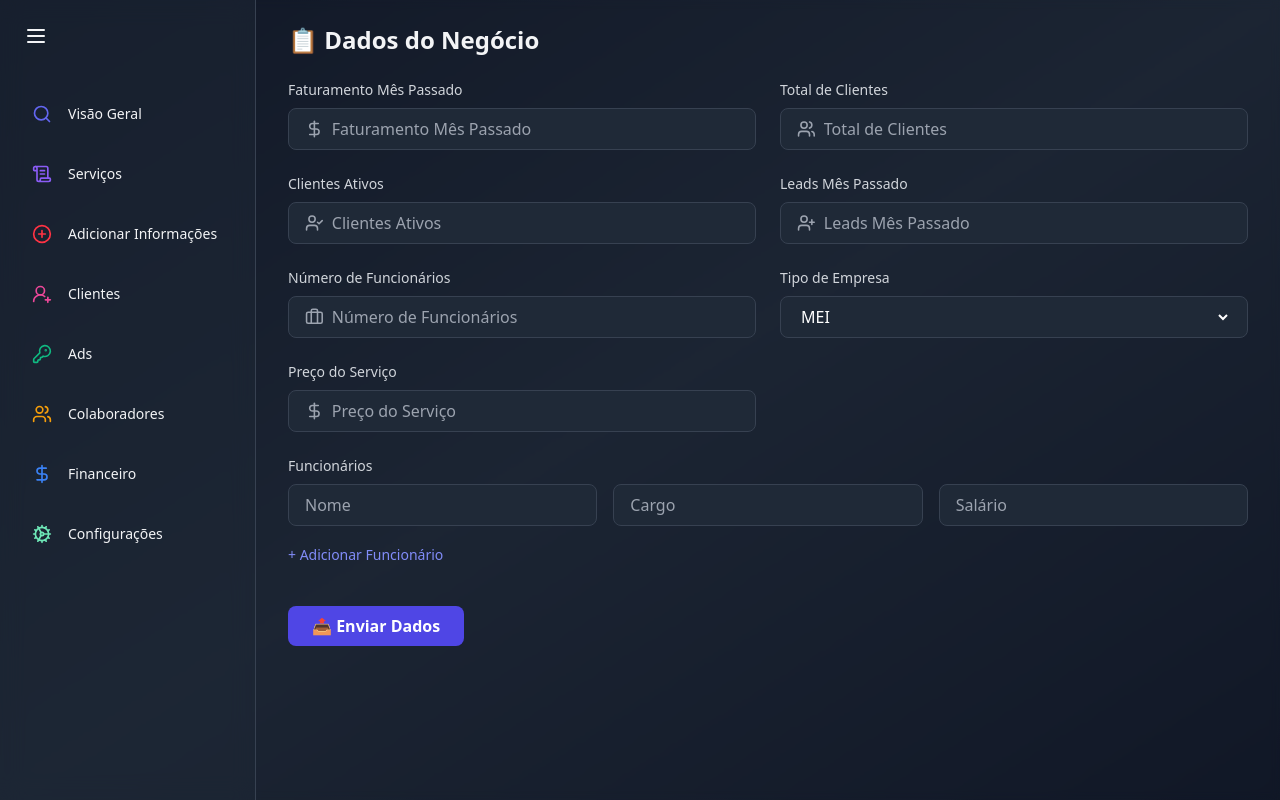
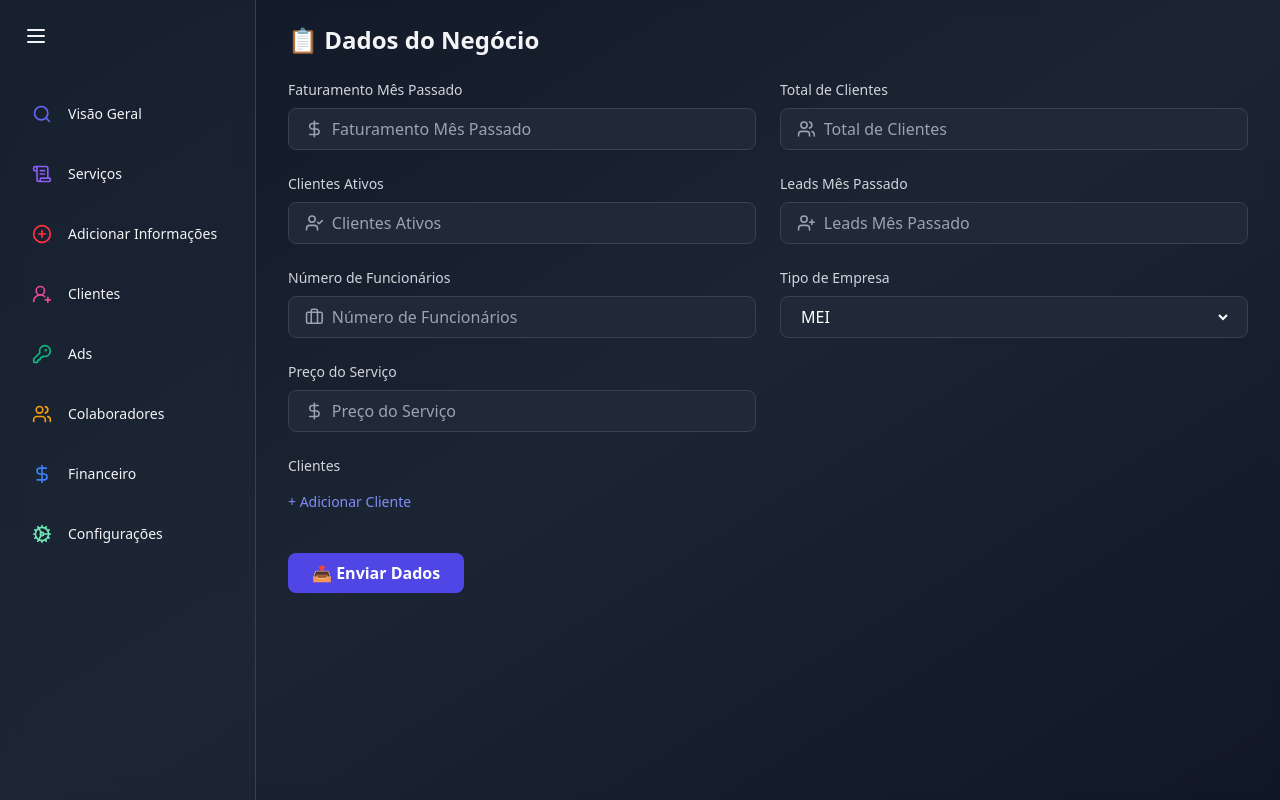
Before and after one commit to thepatroa/patroa, a React (Vite) app in the folder frontend/: page /informacoes in a window 1280 px wide. Built offline with nearby package versions, Linux system fonts and the light colour scheme.

Commit message:
beautiful: 💎 add client information form into information overview

```diff
--- a/frontend/src/pages/InformationOverview.jsx
+++ b/frontend/src/pages/InformationOverview.jsx
@@ -18,6 +18,7 @@ const BusinessOverviewForm = () => {
 		companyType: "MEI",
 		employees: [{ name: "", salary: "", role: "" }],
 		servicePrice: "",
+		clients: []
 	});
 
 	const handleChange = (e) => {
@@ -32,8 +33,7 @@ const BusinessOverviewForm = () => {
 
 	const handleEmployeeChange = (index, field, value) => {
 		const updated = [...form.employees];
-		updated[index][field] =
-			field === "salary" ? currencyFormatter.format(Number(value.replace(/\D/g, "")) / 100) : value;
+		updated[index][field] = field === "salary" ? currencyFormatter.format(Number(value.replace(/\D/g, "")) / 100) : value;
 		setForm({ ...form, employees: updated });
 	};
 
@@ -46,6 +46,37 @@ const BusinessOverviewForm = () => {
 		setForm({ ...form, employees: updated });
 	};
 
+	const handleClientChange = (index, field, value) => {
+		const updated = [...form.clients];
+		updated[index][field] = value;
+		setForm({ ...form, clients: updated });
+	};
+
+	const removeClient = (indexToRemove) => {
+		const updated = form.clients.filter((_, idx) => idx !== indexToRemove);
+		setForm({ ...form, clients: updated });
+	};
+
+	const addClient = () => {
+		setForm({
+			...form,
+			clients: [...form.clients, {
+				name: "",
+				type: "MEI",
+				company: "",
+				email: "",
+				leads: "",
+				cpa: "",
+				roas: "",
+				conversion: "",
+				monthlyFee: "",
+				channel: "",
+				description: "",
+				duration: ""
+			}]
+		});
+	};
+
 	const handleSubmit = (e) => {
 		e.preventDefault();
 		console.log("📤 Dados para envio:", JSON.stringify(form, null, 2));
@@ -56,100 +87,72 @@ const BusinessOverviewForm = () => {
 		<div className='flex-1 relative z-10 overflow-auto'>
 			<main className='max-w-7xl mx-auto py-6 px-4 lg:px-8'>
 				<h2 className='text-2xl font-semibold mb-6 text-gray-100'>📋 Dados do Negócio</h2>
-
 				<form onSubmit={handleSubmit} className='grid grid-cols-1 sm:grid-cols-2 gap-6 text-gray-100'>
 					<InputField label='Faturamento Mês Passado' name='lastMonthRevenue' icon={DollarSign} value={form.lastMonthRevenue} onChange={handleCurrencyChange} />
 					<InputField label='Total de Clientes' name='totalClients' icon={Users} value={form.totalClients} onChange={handleChange} />
 					<InputField label='Clientes Ativos' name='activeClients' icon={UserCheck} value={form.activeClients} onChange={handleChange} />
 					<InputField label='Leads Mês Passado' name='lastMonthLeads' icon={UserPlus} value={form.lastMonthLeads} onChange={handleChange} />
 					<InputField label='Número de Funcionários' name='totalEmployees' icon={Briefcase} value={form.totalEmployees} onChange={handleChange} />
-
-					{/* SELECT TIPO DE EMPRESA */}
 					<div>
 						<label className='block text-sm font-medium text-gray-300 mb-2'>Tipo de Empresa</label>
 						<div className='bg-gray-800 border border-gray-700 rounded-lg px-4 py-2'>
-							<select
-								name='companyType'
-								value={form.companyType}
-								onChange={handleChange}
-								className='w-full bg-transparent text-white outline-none'
-							>
+							<select name='companyType' value={form.companyType} onChange={handleChange} className='w-full bg-transparent text-white outline-none'>
 								<option value='MEI'>MEI</option>
 								<option value='Microempresa'>Microempresa</option>
 								<option value='Pequena Empresa'>Pequena Empresa</option>
 							</select>
 						</div>
 					</div>
-
 					<InputField label='Preço do Serviço' name='servicePrice' icon={DollarSign} value={form.servicePrice} onChange={handleCurrencyChange} />
-
-					{/* FUNCIONÁRIOS */}
 					<div className='sm:col-span-2'>
-						<label className='block text-sm font-medium text-gray-300 mb-2'>Funcionários</label>
-
+						<label className='block text-sm font-medium text-gray-300 mb-2'>Clientes</label>
+						{form.clients.length > 0 && (
 							<AnimatePresence>
-							{form.employees.map((emp, index) => (
+								{form.clients.map((client, index) => (
 									<motion.div
 										key={index}
 										initial={{ opacity: 0, y: -10 }}
 										animate={{ opacity: 1, y: 0 }}
-									exit={{ opacity: 0, scale: 0.95, transition: { duration: 0.2 } }}
-									className='grid grid-cols-1 sm:grid-cols-3 gap-4 mb-4 relative'
+										exit={{ opacity: 0, scale: 0.95 }}
+										className='relative grid grid-cols-1 sm:grid-cols-2 gap-4 mb-6'
 									>
-									<input
-										type='text'
-										placeholder='Nome'
-										className='bg-gray-800 text-white border border-gray-700 rounded-lg px-4 py-2 placeholder-gray-400'
-										value={emp.name}
-										onChange={(e) => handleEmployeeChange(index, "name", e.target.value)}
-									/>
-									<input
-										type='text'
-										placeholder='Cargo'
-										className='bg-gray-800 text-white border border-gray-700 rounded-lg px-4 py-2 placeholder-gray-400'
-										value={emp.role}
-										onChange={(e) => handleEmployeeChange(index, "role", e.target.value)}
-									/>
-									<div className='flex gap-2'>
-										<input
-											type='text'
-											placeholder='Salário'
-											className='flex-1 bg-gray-800 text-white border border-gray-700 rounded-lg px-4 py-2 placeholder-gray-400'
-											value={emp.salary}
-											onChange={(e) => handleEmployeeChange(index, "salary", e.target.value)}
-										/>
-										{form.employees.length > 1 && (
 										<button
 											type='button'
-												onClick={() => removeEmployee(index)}
-												className='text-red-500 hover:text-red-400 px-2'
-												title='Remover colaborador'
+											onClick={() => removeClient(index)}
+											className='absolute top-0 right-0 text-red-500 hover:text-red-400'
+											title='Remover cliente'
 										>
 											<Trash2 size={20} />
 										</button>
-										)}
+										<InputField label='Nome' name='name' value={client.name} onChange={(e) => handleClientChange(index, 'name', e.target.value)} />
+										<div>
+											<label className='block text-sm font-medium text-gray-300 mb-2'>Tipo de Empresa</label>
+											<div className='bg-gray-800 border border-gray-700 rounded-lg px-4 py-2'>
+												<select value={client.type} onChange={(e) => handleClientChange(index, 'type', e.target.value)} className='w-full bg-transparent text-white outline-none'>
+													<option value='MEI'>MEI</option>
+													<option value='Microempresa'>Microempresa</option>
+													<option value='Pequena Empresa'>Pequena Empresa</option>
+												</select>
 											</div>
+										</div>
+										<InputField label='Nome da Empresa' name='company' value={client.company} onChange={(e) => handleClientChange(index, 'company', e.target.value)} />
+										<InputField label='Email' name='email' value={client.email} onChange={(e) => handleClientChange(index, 'email', e.target.value)} />
+										<InputField label='Leads' name='leads' value={client.leads} onChange={(e) => handleClientChange(index, 'leads', e.target.value)} />
+										<InputField label='CPA' name='cpa' value={client.cpa} onChange={(e) => handleClientChange(index, 'cpa', e.target.value)} />
+										<InputField label='ROAS' name='roas' value={client.roas} onChange={(e) => handleClientChange(index, 'roas', e.target.value)} />
+										<InputField label='Conversão' name='conversion' value={client.conversion} onChange={(e) => handleClientChange(index, 'conversion', e.target.value)} />
+										<InputField label='Valor Mensal' name='monthlyFee' value={client.monthlyFee} onChange={(e) => handleClientChange(index, 'monthlyFee', e.target.value)} />
+										<InputField label='Canal de Aquisição' name='channel' value={client.channel} onChange={(e) => handleClientChange(index, 'channel', e.target.value)} />
+										<InputField label='Descrição do Serviço' name='description' value={client.description} onChange={(e) => handleClientChange(index, 'description', e.target.value)} />
+										<InputField label='Contrato (meses)' name='duration' value={client.duration} onChange={(e) => handleClientChange(index, 'duration', e.target.value)} />
 									</motion.div>
 								))}
 							</AnimatePresence>
-
-						<button
-							type='button'
-							onClick={addEmployee}
-							className='text-sm text-indigo-400 hover:underline'
-						>
-							+ Adicionar Funcionário
-						</button>
+						)}
+						<button type='button' onClick={addClient} className='text-sm text-indigo-400 hover:underline mt-2'>+ Adicionar Cliente</button>
 					</div>
-
-					{/* BOTÃO ENVIAR */}
 					<div className='sm:col-span-2 mt-4'>
-						<button
-							type='submit'
-							className='bg-indigo-600 hover:bg-indigo-700 text-white font-semibold py-2 px-6 rounded-lg'
-						>
-							📤 Enviar Dados
-						</button>
+						<button type='submit' className='bg-indigo-600 hover:bg-indigo-700 text-white font-semibold py-2 px-6 rounded-lg'>📤 Enviar Dados</button>
 					</div>
 				</form>
 			</main>
@@ -161,15 +164,8 @@ const InputField = ({ label, name, icon: Icon, value, onChange }) => (
 	<div>
 		<label className='block text-sm font-medium text-gray-300 mb-2'>{label}</label>
 		<div className='flex items-center bg-gray-800 border border-gray-700 rounded-lg px-4 py-2'>
-			<Icon className='text-gray-400 w-5 h-5 mr-2' />
-			<input
-				type='text'
-				name={name}
-				value={value}
-				onChange={onChange}
-				className='w-full bg-transparent text-white outline-none placeholder-gray-400'
-				placeholder={label}
-			/>
+			{Icon && <Icon className='text-gray-400 w-5 h-5 mr-2' />}
+			<input type='text' name={name} value={value} onChange={onChange} className='w-full bg-transparent text-white outline-none placeholder-gray-400' placeholder={label} />
 		</div>
 	</div>
 );
```
Lines whose indentation alone changed are shown as unchanged.
